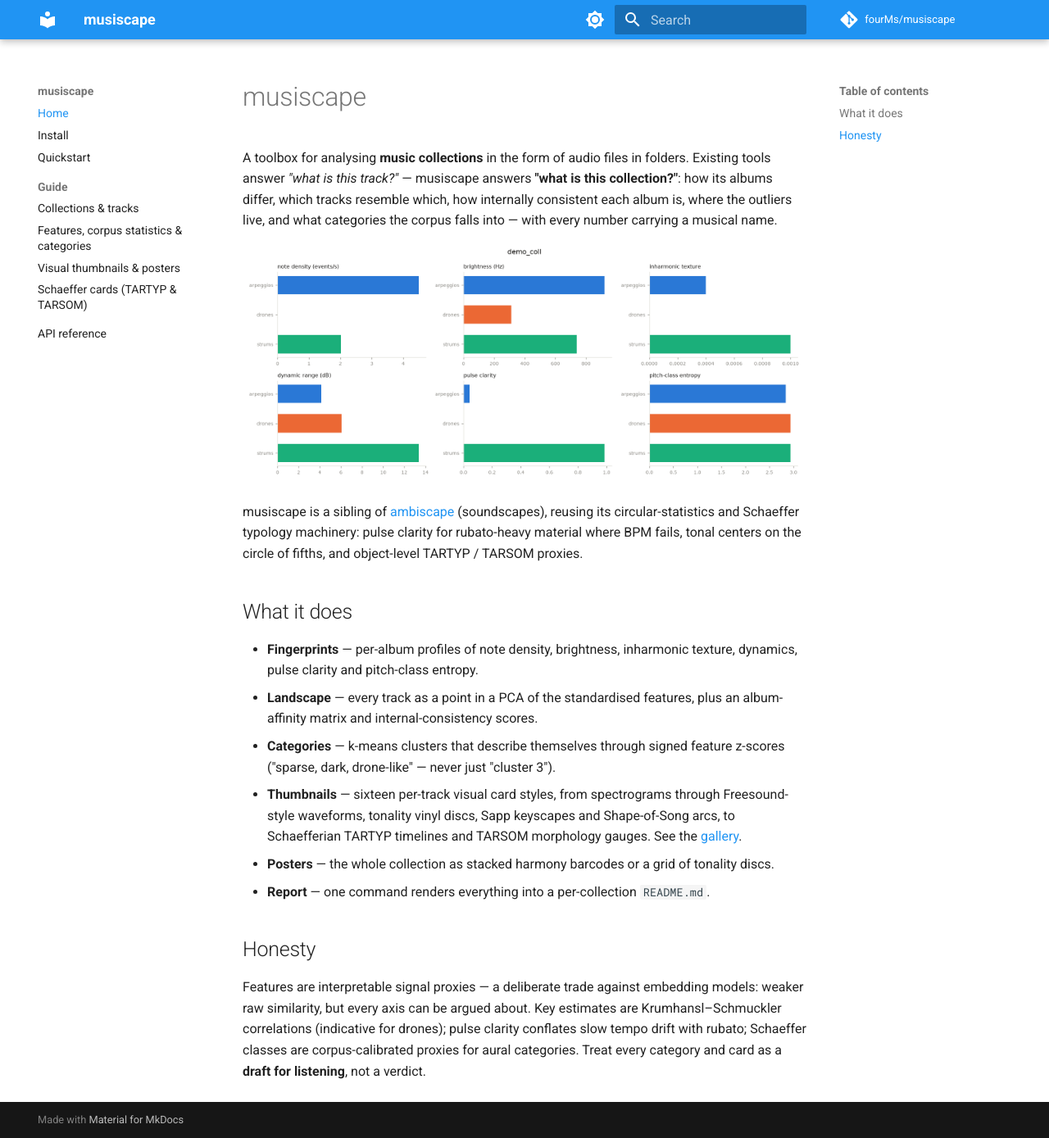
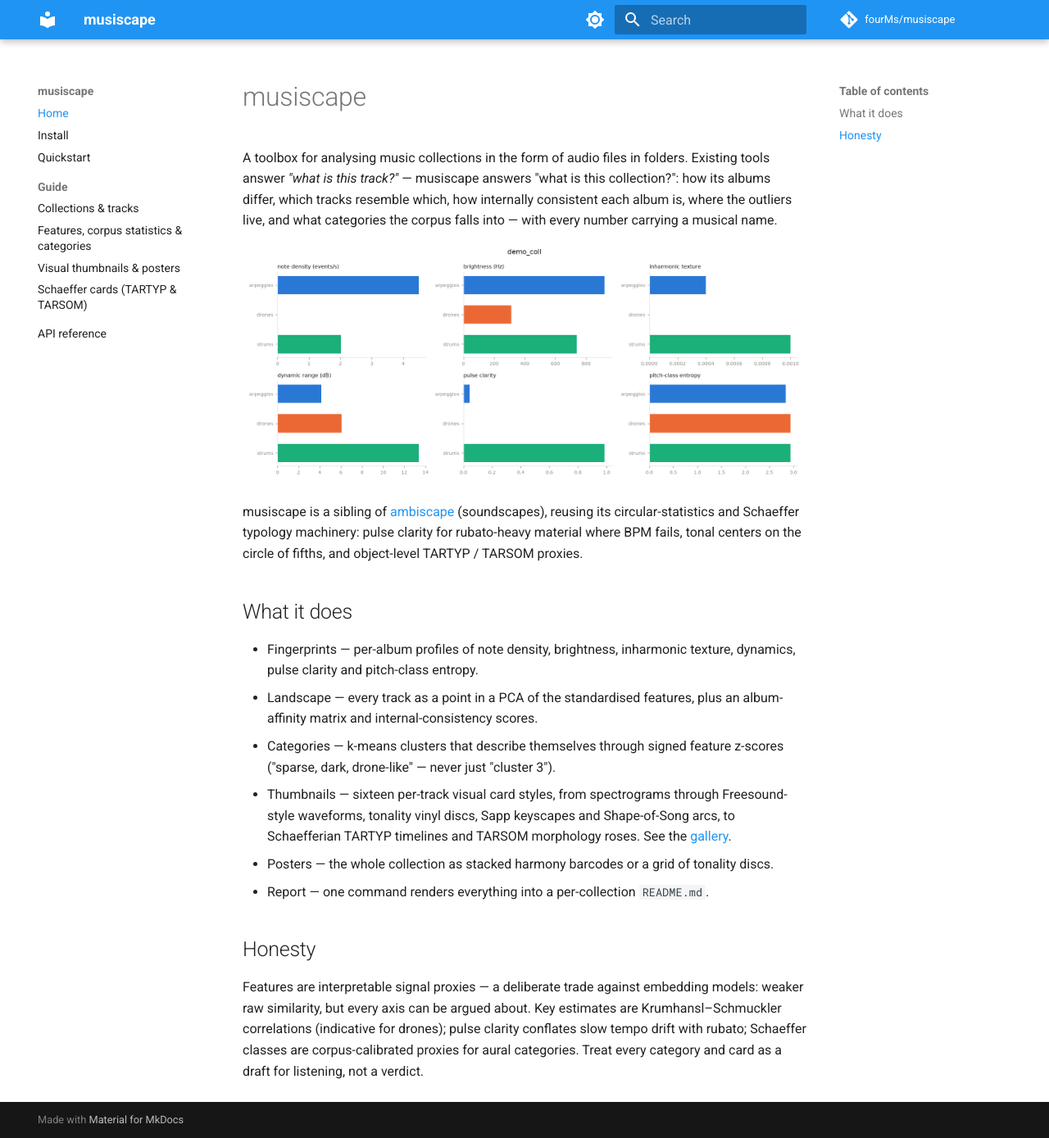
Before and after one commit to fourMs/musiscape, an MkDocs documentation site: the page built from docs/index.md, in a window 1280 px wide and 1389 px high. Shown: the whole window at 82% size. Built offline with MkDocs 1.6.1 and Material for MkDocs 9.7.7, drawn with Linux system fonts in a browser that asks for light colours; comment, search, counter and statistics services are not loaded.

Commit message:
Docs and README: sync content, drop inline bold emphasis
README gains badges, PyPI install, thumbnails/poster verbs, and links
to docs and wiki. All documentation prose loses inline bold; code
formatting and headings carry the structure instead.

Co-Authored-By: Claude Fable 5 <noreply@anthropic.com>
Claude-Session: https://claude.ai/code/session_019RgeDBofmt4YWVZsxYZDfP

```diff
--- a/docs/index.md
+++ b/docs/index.md
@@ -1,8 +1,8 @@
 # musiscape
 
-A toolbox for analysing **music collections** in the form of audio files in
+A toolbox for analysing music collections in the form of audio files in
 folders. Existing tools answer *"what is this track?"* — musiscape answers
-**"what is this collection?"**: how its albums differ, which tracks resemble
+"what is this collection?": how its albums differ, which tracks resemble
 which, how internally consistent each album is, where the outliers live, and
 what categories the corpus falls into — with every number carrying a musical
 name.
@@ -16,19 +16,19 @@ centers on the circle of fifths, and object-level TARTYP / TARSOM proxies.
 
 ## What it does
 
-- **Fingerprints** — per-album profiles of note density, brightness,
+- Fingerprints — per-album profiles of note density, brightness,
   inharmonic texture, dynamics, pulse clarity and pitch-class entropy.
-- **Landscape** — every track as a point in a PCA of the standardised
+- Landscape — every track as a point in a PCA of the standardised
   features, plus an album-affinity matrix and internal-consistency scores.
-- **Categories** — k-means clusters that describe themselves through signed
+- Categories — k-means clusters that describe themselves through signed
   feature z-scores ("sparse, dark, drone-like" — never just "cluster 3").
-- **Thumbnails** — sixteen per-track visual card styles, from spectrograms
+- Thumbnails — sixteen per-track visual card styles, from spectrograms
   through Freesound-style waveforms, tonality vinyl discs, Sapp keyscapes
   and Shape-of-Song arcs, to Schaefferian TARTYP timelines and TARSOM
-  morphology gauges. See the [gallery](guide/thumbnails.md).
-- **Posters** — the whole collection as stacked harmony barcodes or a grid
+  morphology roses. See the [gallery](guide/thumbnails.md).
+- Posters — the whole collection as stacked harmony barcodes or a grid
   of tonality discs.
-- **Report** — one command renders everything into a per-collection
+- Report — one command renders everything into a per-collection
   `README.md`.
 
 ## Honesty
@@ -38,4 +38,4 @@ embedding models: weaker raw similarity, but every axis can be argued about.
 Key estimates are Krumhansl–Schmuckler correlations (indicative for drones);
 pulse clarity conflates slow tempo drift with rubato; Schaeffer classes are
 corpus-calibrated proxies for aural categories. Treat every category and
-card as a **draft for listening**, not a verdict.
+card as a draft for listening, not a verdict.
```
Also changed, not shown: README.md (+15 -1 lines), docs/guide/analysis.md (+2 -2 lines), docs/guide/collections.md (+2 -2 lines), docs/guide/schaeffer.md (+3 -3 lines), docs/guide/thumbnails.md (+11 -11 lines).
